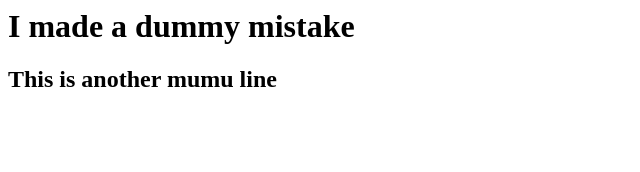
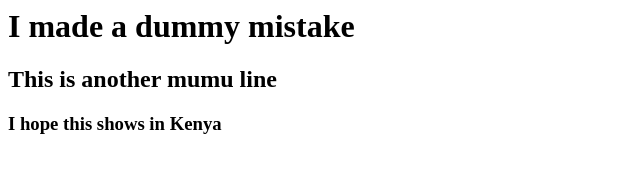
Before and after one commit to olabamboalake/Nigeria, a plain HTML site: page index.html in a window 1280 px wide. Shown: the whole page, without its empty margins (0-640 px from the left). Drawn offline with Linux system fonts and the light colour scheme.

Commit message:
added new line to h3

```diff
--- a/index.html
+++ b/index.html
@@ -1,2 +1,3 @@
 <h1>I made a dummy mistake</h1>
 <h2>This is another mumu line</h2>
+<h3>I hope this shows in Kenya</h3>
```
